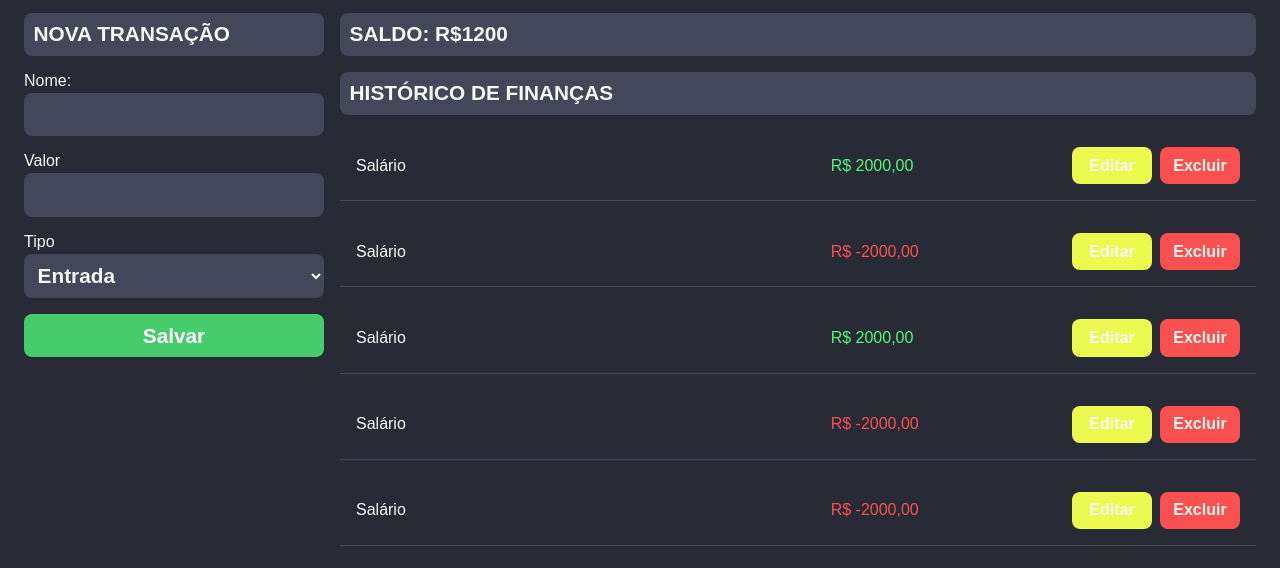
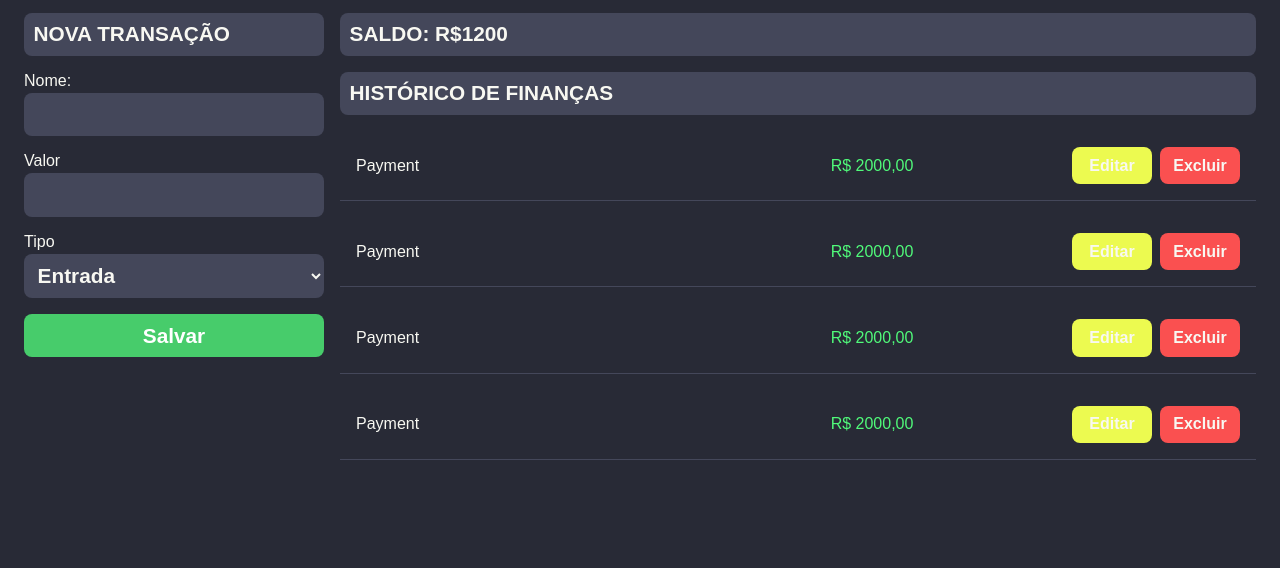
Before and after one commit to gabrielfsoliveiradv/finance, a website built with webpack: page public/index.html in a window 1280 px wide. Shown: the part 90-658 px from the top of the page. Built offline with nearby package versions, Linux system fonts and the light colour scheme; data requests are answered from the project's data file.

Commit message:
Update index.js
Utils -> Function aux to create DOM elements with classes

Functions for: get, delete and render in DOM

```diff
--- a/db/db-dev.json
+++ b/db/db-dev.json
@@ -0,0 +1,28 @@
+{
+  "transactions": [
+    {
+      "name": "Payment",
+      "amount": "2000.00",
+      "type": "entry",
+      "id": "1"
+  },
+  {
+      "name": "Payment",
+      "amount": "2000.00",
+      "type": "entry",
+      "id": "2"
+  },
+  {
+      "name": "Payment",
+      "amount": "2000.00",
+      "type": "entry",
+      "id": "3"
+  },
+  {
+      "name": "Payment",
+      "amount": "2000.00",
+      "type": "entry",
+      "id": "4"
+  }
+  ]
+}
--- a/public/index.html
+++ b/public/index.html
@@ -16,7 +16,7 @@
         <label for="name">Nome: </label>
         <input type="text" id="name" required>
         <label for="amount">Valor</label>
-        <input type="number" step="0.01" id="amount" required>
+        <input type="number" min="0" step="0.01" id="amount" required>
         <label for="type">Tipo</label>
         <select id="type">
           <option value="entry">Entrada</option>
@@ -31,36 +31,6 @@
       <div id="finance-history">
         <h2 class="title">Histórico de finanças</h2>
         <ul id="table">
-          <li>
-            <p class="transaction-name">Salário</p>
-            <p class="transaction-amount entry">R$ <span class="transaction-amount">2000,00</span></p>
-            <button class="edit">Editar</button>
-            <button class="delete">Excluir</button>
-          </li>
-          <li>
-            <p class="transaction-name">Salário</p>
-            <p class="transaction-amount out">R$ <span class="transaction-amount">2000,00</span></p>
-            <button class="edit">Editar</button>
-            <button class="delete">Excluir</button>
-          </li>
-          <li>
-            <p class="transaction-name">Salário</p>
-            <p class="transaction-amount entry">R$ <span class="transaction-amount">2000,00</span></p>
-            <button class="edit">Editar</button>
-            <button class="delete">Excluir</button>
-          </li>
-          <li>
-            <p class="transaction-name">Salário</p>
-            <p class="transaction-amount out">R$ <span class="transaction-amount">2000,00</span></p>
-            <button class="edit">Editar</button>
-            <button class="delete">Excluir</button>
-          </li>
-          <li>
-            <p class="transaction-name">Salário</p>
-            <p class="transaction-amount out">R$ <span class="transaction-amount">2000,00</span></p>
-            <button class="edit">Editar</button>
-            <button class="delete">Excluir</button>
-          </li>
         </ul>
       </div>
     </section>
--- a/src/index.js
+++ b/src/index.js
@@ -1,3 +1,63 @@
-import './styles/style.css'
+import "./styles/style.css"
+import { createDomElement } from "./utils/createDomElement"
 
-console.log('Hello World')
+async function getTransactions() {
+  const transactions = await fetch("http://localhost:3000/transactions").then(
+    (res) => res.json()
+  )
+
+  document.querySelector('#table').innerText = ''
+  transactions.forEach(renderTransaction)
+}
+
+async function deleteTransaction(ev){
+  const id = ev.currentTarget.dataset.id
+
+  const response = await fetch(`http://localhost:3000/transactions/${id}`,
+    {
+      method: 'DELETE',
+    }
+  )
+
+  await getTransactions()
+}
+
+function renderTransaction(transaction) {
+  // {
+  //     "name": "Payment",
+  //     "amount": "2000.00",
+  //     "type": "entry",
+  //     "id": "4"
+  // }
+
+  const name = createDomElement("p", "transaction-name")
+  name.innerText = transaction.name
+
+  const amountText = createDomElement(
+    "p",
+    "transaction-amount",
+    transaction.type
+  )
+  amountText.innerText = "R$ "
+
+  const amount = createDomElement("span")
+  amount.innerText = transaction.amount.replace(".", ",")
+  amountText.append(amount)
+
+  const btnEdit = createDomElement("button", "edit")
+  btnEdit.innerText = "Editar"
+  btnEdit.dataset.id = transaction.id
+
+  const btnDelete = createDomElement("button", "delete")
+  btnDelete.innerText = "Excluir"
+  btnDelete.dataset.id = transaction.id
+  btnDelete.addEventListener('click', deleteTransaction)
+
+  const li = createDomElement("li")
+  li.append(name, amountText, btnEdit, btnDelete)
+
+  document.querySelector("#table").append(li)
+}
+
+
+document.addEventListener("DOMContentLoaded", getTransactions)
--- /dev/null
+++ b/src/utils/createDomElement.js
@@ -0,0 +1,8 @@
+export function createDomElement(element, ...htmlClasses) {
+  element = document.createElement(element)
+  htmlClasses.forEach(htmlClass =>{
+    element.classList.add(htmlClass)
+  })
+
+  return element
+}
```
